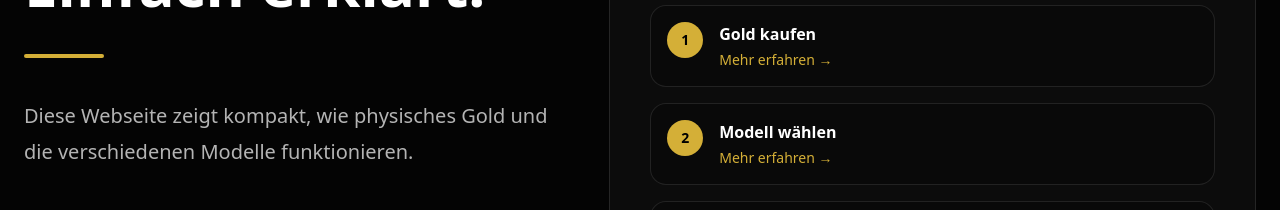
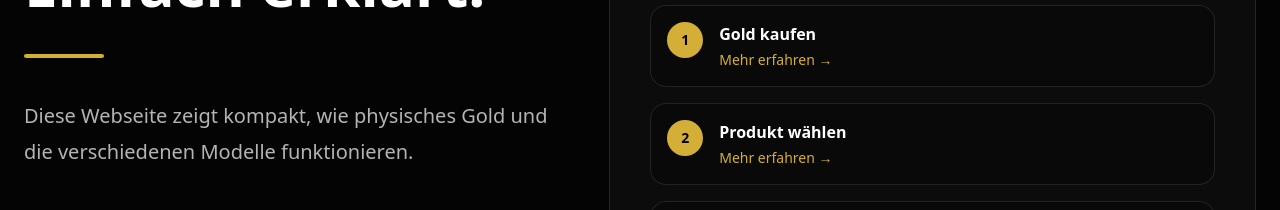
Before and after one commit to paszem/echte-werte-verstehen, a Next.js app: page / in a window 1280 px wide. Shown: the part 1080-1290 px from the top of the page. Built offline with nearby package versions, Linux system fonts and the light colour scheme; no server answers.

Commit message:
Version 2 aktualisiert

```diff
--- a/app/components/Intro.tsx
+++ b/app/components/Intro.tsx
@@ -8,7 +8,7 @@ const steps = [
     text: "Du kaufst physisches Gold und wählst die gewünschte Menge.",
   },
   {
-    title: "Modell wählen",
+    title: "Produkt wählen",
     text: "Je nach Produkt unterscheiden sich Laufzeit, Verwahrung und Vorteile.",
   },
   {
```
